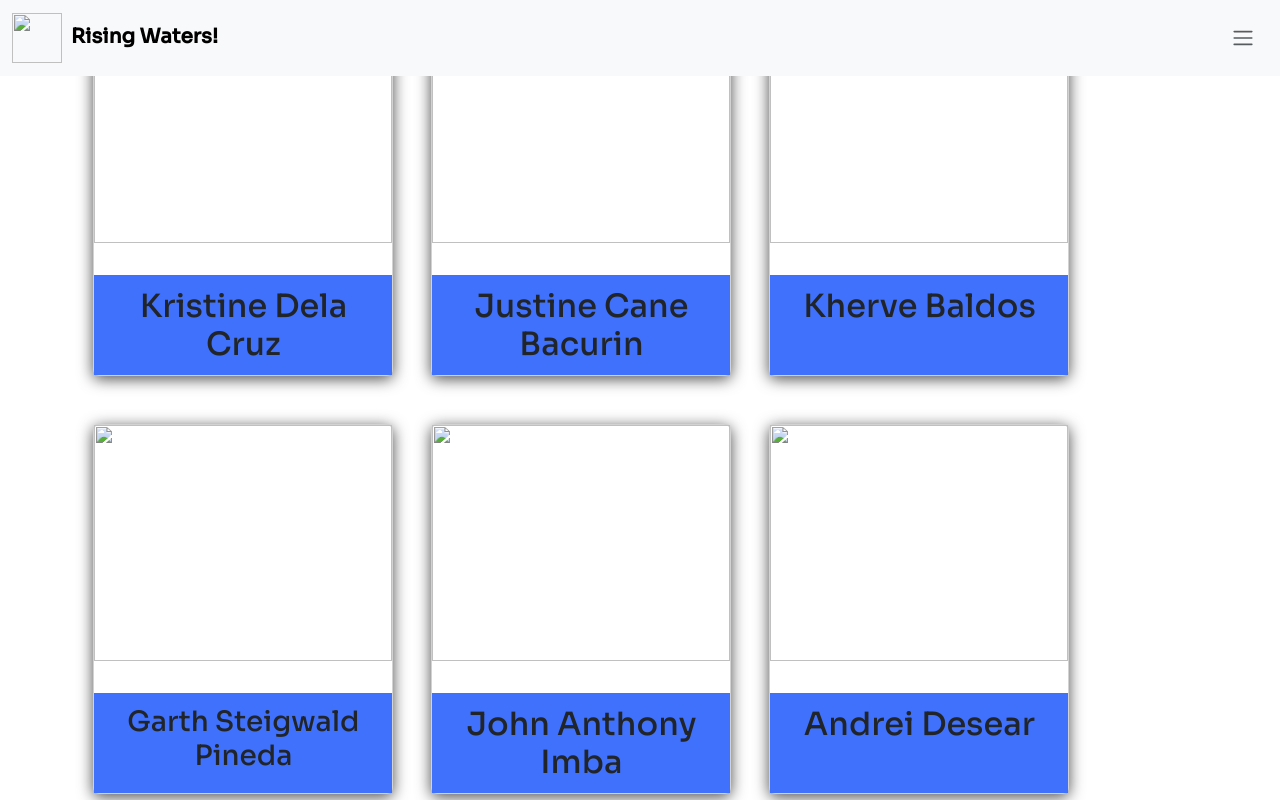
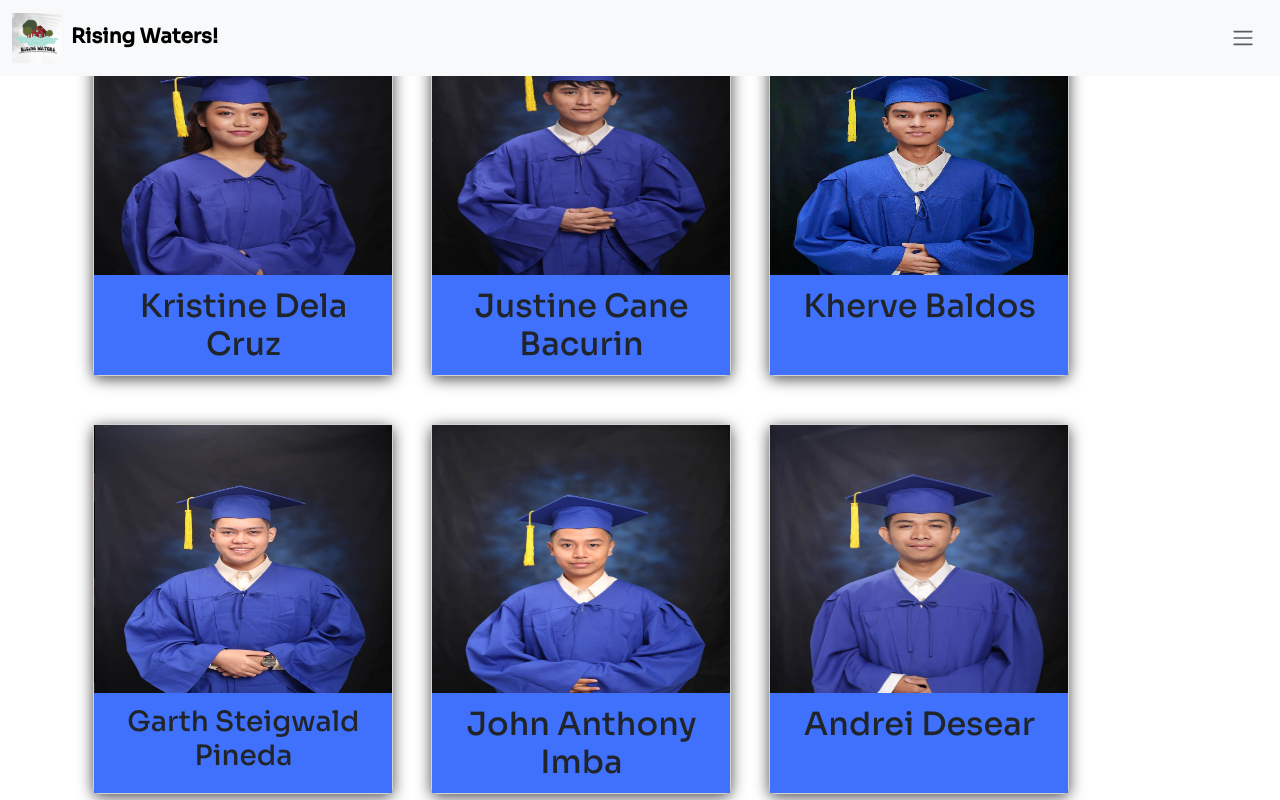
Before and after one commit to krstndlcrz-web/12-Amansinaya-Group-2-, a plain HTML site: page references.html in a window 1280 px wide. Drawn offline with nearby package versions, Linux system fonts and the light colour scheme.

Commit message:
Update references.html

```diff
--- a/references.html
+++ b/references.html
@@ -16,7 +16,7 @@
     <!--navbar-->
     <nav class="navbar fixed-top bg-light">
         <div class="container-fluid">
-        <a class="navbar-brand" href="Rising Waters.html"><img class="logo" src="Img/Logo.png" style="width: 50px; height: 50px;">&nbsp;&nbsp;<b style="color: rgb(0, 0, 0);">Rising Waters!</b> </a>
+        <a class="navbar-brand" href="Rising Waters.html"><img class="logo" src="Logo.png" style="width: 50px; height: 50px;">&nbsp;&nbsp;<b style="color: rgb(0, 0, 0);">Rising Waters!</b> </a>
         <button class="btn btn-light" "navbar-toggler" type="button" data-bs-toggle="offcanvas" data-bs-target="#offcanvasNavbar" aria-controls="offcanvasNavbar" aria-label="Toggle navigation">
         <span class="navbar-toggler-icon"> </span></button>
         <div class="offcanvas offcanvas-end bg-dark tabindex="-1" id="offcanvasNavbar" aria-labelledby="offcanvasNavbarLabel">
@@ -68,7 +68,7 @@
 <div class="container">
     <div class="card mb-5">
         <div class="imgbox">
-            <img src="Img/delacruz.jpg"alt="">
+            <img src="delacruz.jpg"alt="">
         </div>
         <div class="content">
             <h2>Kristine Dela Cruz</h2>
@@ -79,7 +79,7 @@
 
     <div class="card">
         <div class="imgbox">
-            <img src="Img/bacurin.jpg" alt="">
+            <img src="bacurin.jpg" alt="">
         </div>
         <div class="content">
             <h2>Justine Cane Bacurin</h2>
@@ -89,7 +89,7 @@
     </div>
     <div class="card">
         <div class="imgbox">
-            <img src="Img/baldos.jpg" alt="">
+            <img src="baldos.jpg" alt="">
         </div>
         <div class="content">
             <center><h2>Kherve Baldos</h2></center>
@@ -99,7 +99,7 @@
     </div>
     <div class="card">
         <div class="imgbox">
-            <img src="Img/pineda.jpg" alt="">
+            <img src="pineda.jpg" alt="">
         </div>
         <div class="content">
             <center><h3>Garth Steigwald Pineda</h3></center>
@@ -109,7 +109,7 @@
     </div>
     <div class="card">
         <div class="imgbox">
-            <img src="Img/imba.jpg" alt="">
+            <img src="imba.jpg" alt="">
         </div>
         <div class="content">
             <h2>John Anthony Imba</h2>
@@ -119,7 +119,7 @@
     </div>
     <div class="card">
         <div class="imgbox">
-            <img src="Img/desear.jpg" alt="">
+            <img src="desear.jpg" alt="">
         </div>
         <div class="content">
             <h2>Andrei Desear</h2>
```
